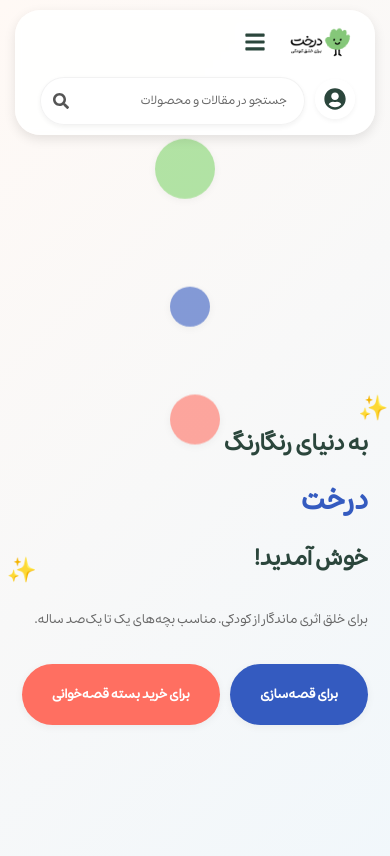
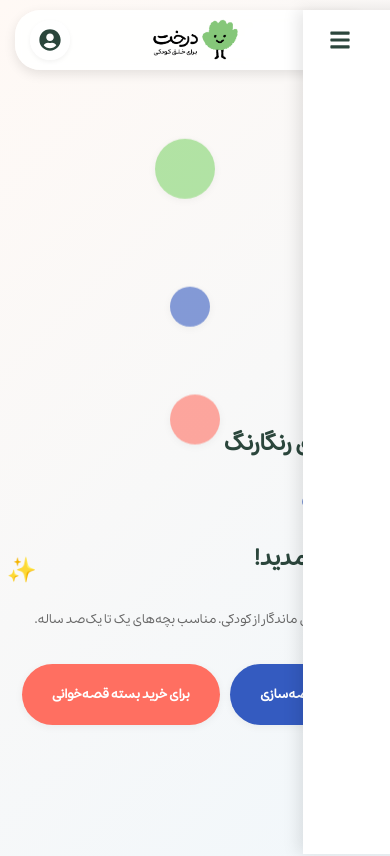
Before and after one commit to Arianhf/derakht-project-front, a Next.js app: page / in a window 390 px wide. Shown: the top 856 px of the page. Built offline with nearby package versions, Linux system fonts and the light colour scheme; no server answers; grey boxes are pictures that could not be loaded.

Commit message:
Revert "Make navigation wrap to second line below 900px and show search bar on mobile"
This reverts commit c94a097cd13e71bb31f54f087a05ee6852cb1e66.

```diff
--- a/src/components/shared/Navbar/Navbar.module.scss
+++ b/src/components/shared/Navbar/Navbar.module.scss
@@ -433,27 +433,6 @@
   }
 }
 
-@media (max-width: 900px) {
-  .navbar {
-    flex-wrap: wrap;
-    padding: 12px 20px;
-    gap: 15px;
-  }
-
-  .logo {
-    width: 100px !important;
-    height: 50px !important;
-  }
-
-  .rightSection {
-    gap: 12px;
-  }
-
-  .searchBar {
-    width: 200px;
-  }
-}
-
 @media (max-width: $breakpoint-lg) {
   .navbar {
     padding: 12px 20px;
@@ -478,50 +457,39 @@
     top: 10px;
     left: 15px;
     right: 15px;
-    flex-wrap: wrap;
-    gap: 10px;
-    padding-bottom: 10px;
   }
 
   .logoContainer {
-    flex: 0 0 auto;
-    order: 1;
+    position: absolute;
+    left: 50%;
+    transform: translateX(-50%);
+    z-index: 998;
   }
 
   .logo {
-    width: 80px !important;
-    height: 40px !important;
+    width: 100px !important;
+    height: 50px !important;
   }
 
   .rightSection {
-    flex: 0 0 auto;
-    gap: 10px;
-    order: 2;
-    margin-left: auto;
-  }
-
-  .searchBarContainer {
-    order: 4;
-    width: 100%;
-    display: flex;
-    justify-content: center;
-    margin-top: 5px;
+    position: absolute;
+    left: 15px;
+    gap: 15px;
+    z-index: 998;
   }
 
   .searchBar {
-    width: 100%;
-    max-width: 400px;
+    display: none;
   }
 }
 
 @media (max-width: $breakpoint-sm) {
   .searchBar {
-    width: 100%;
-    max-width: 300px;
+    display: none;
   }
 
   .logo {
-    width: 70px !important;
-    height: 35px !important;
+    width: 100px !important;
+    height: 50px !important;
   }
 }
--- a/src/components/shared/Navbar/components/NavigationLinks.module.scss
+++ b/src/components/shared/Navbar/components/NavigationLinks.module.scss
@@ -95,27 +95,14 @@
   }
 }
 
-@media (max-width: 900px) and (min-width: calc($breakpoint-md + 1px)) {
-  .navbarItems {
-    position: static;
-    transform: none;
-    width: 100%;
-    justify-content: center;
-    gap: 25px;
-    font-size: 16px;
-    order: 3;
-  }
-}
 
 // Media query for mobile devices
 @media (max-width: $breakpoint-md) {
   // Show the mobile menu toggle button on right side
   .mobileMenuToggle {
     display: flex;
-    order: 2;
-    margin-left: auto;
-    position: relative;
-    right: 0;
+    position: absolute;
+    right: 15px;
   }
 
   // Restyle navigation for mobile
@@ -133,8 +120,6 @@
     box-shadow: -5px 0 15px rgba(0, 0, 0, 0.1);
     z-index: 999;
     overflow-y: auto;
-    transform: none;
-    order: 3;
 
     // When mobile menu is open
     &.mobileMenuOpen {
```
